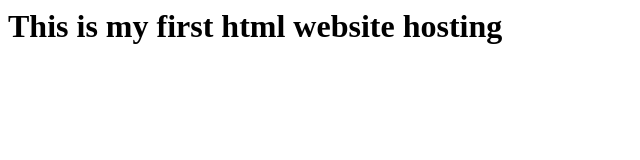
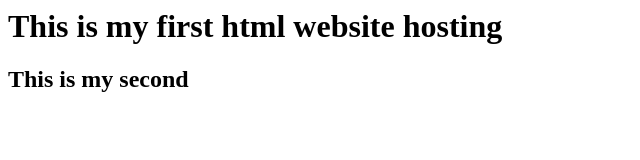
Before and after one commit to raj242adk/myhtml, a plain HTML site: page index.html in a window 1280 px wide. Shown: the whole page, without its empty margins (0-640 px from the left). Drawn offline with Linux system fonts and the light colour scheme.

Commit message:
Second commit

```diff
--- a/index.html
+++ b/index.html
@@ -1 +1,2 @@
 <h1>This is my first html website hosting</h1>
+<h2>This is my second </h2>
```
